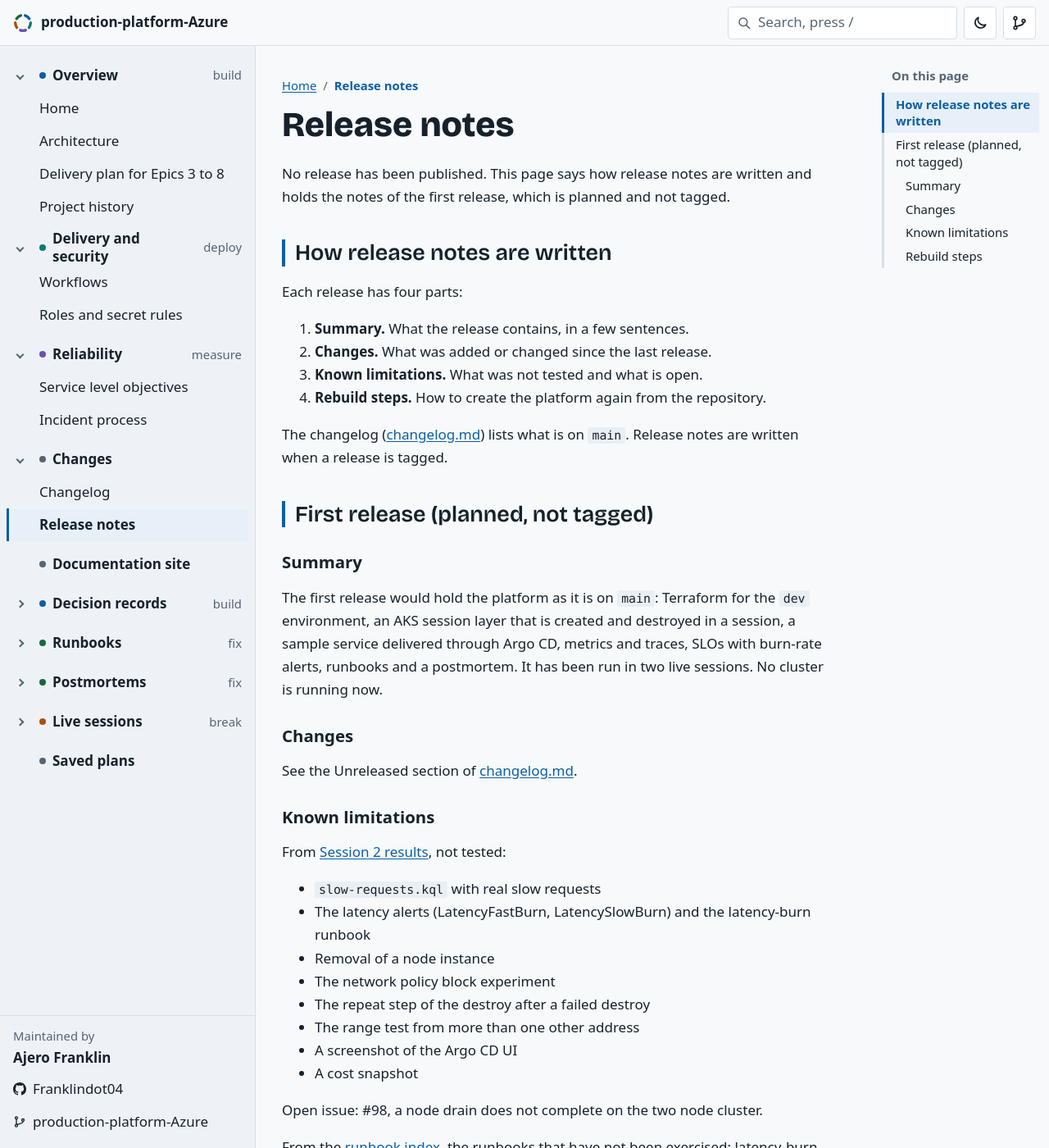
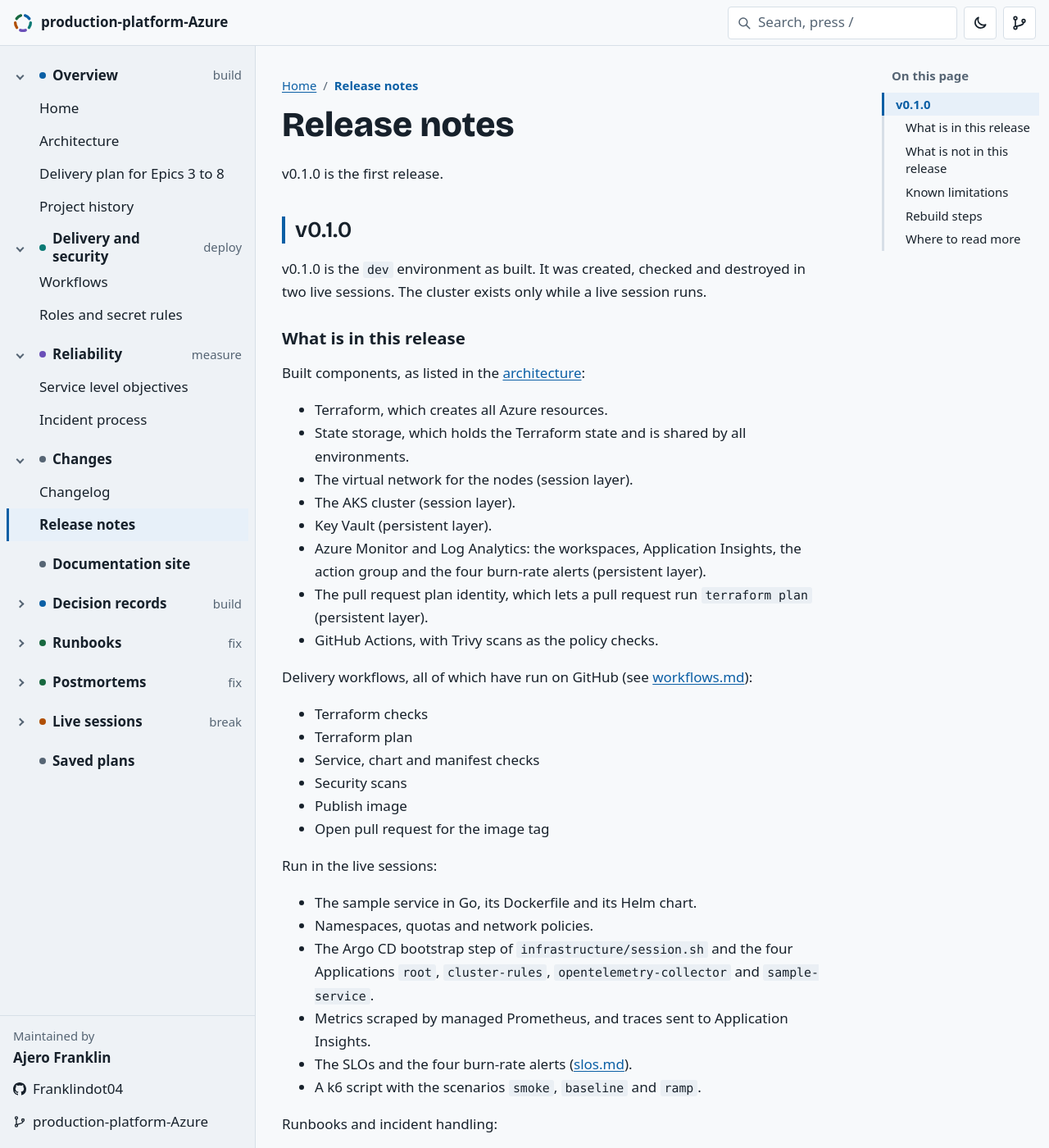
Before and after one commit to Franklindot04/production-platform-Azure, a Jekyll site: the page built from docs/release-notes.md, in a window 1280 px wide and 1400 px high. Shown: the whole window at 82% size. Built offline with Jekyll 4.4.1, drawn with Linux system fonts in a browser that asks for light colours; some web fonts are replaced; our own code applies the rules of GitHub Pages for plain Markdown files; some of the changed text lies outside the part shown.

Commit message:
write the v0.1.0 release notes and name it in the changelog and on the home page (#51)

```diff
--- a/docs/release-notes.md
+++ b/docs/release-notes.md
@@ -1,50 +1,82 @@
 # Release notes
 
-No release has been published. This page says how release notes are written and holds the notes of the first release, which is planned and not tagged.
+v0.1.0 is the first release.
 
-## How release notes are written
+## v0.1.0
 
-Each release has four parts:
+v0.1.0 is the `dev` environment as built. It was created, checked and destroyed in two live sessions. The cluster exists only while a live session runs.
 
-1. **Summary.** What the release contains, in a few sentences.
-2. **Changes.** What was added or changed since the last release.
-3. **Known limitations.** What was not tested and what is open.
-4. **Rebuild steps.** How to create the platform again from the repository.
+### What is in this release
 
-The changelog ([changelog.md](changelog.md)) lists what is on `main`. Release notes are written when a release is tagged.
+Built components, as listed in the [architecture](architecture.md):
 
-## First release (planned, not tagged)
+- Terraform, which creates all Azure resources.
+- State storage, which holds the Terraform state and is shared by all environments.
+- The virtual network for the nodes (session layer).
+- The AKS cluster (session layer).
+- Key Vault (persistent layer).
+- Azure Monitor and Log Analytics: the workspaces, Application Insights, the action group and the four burn-rate alerts (persistent layer).
+- The pull request plan identity, which lets a pull request run `terraform plan` (persistent layer).
+- GitHub Actions, with Trivy scans as the policy checks.
 
-### Summary
+Delivery workflows, all of which have run on GitHub (see [workflows.md](workflows.md)):
 
-The first release would hold the platform as it is on `main`: Terraform for the `dev` environment, an AKS session layer that is created and destroyed in a session, a sample service delivered through Argo CD, metrics and traces, SLOs with burn-rate alerts, runbooks and a postmortem. It has been run in two live sessions. No cluster is running now.
+- Terraform checks
+- Terraform plan
+- Service, chart and manifest checks
+- Security scans
+- Publish image
+- Open pull request for the image tag
 
-### Changes
+Run in the live sessions:
 
-See the Unreleased section of [changelog.md](changelog.md).
+- The sample service in Go, its Dockerfile and its Helm chart.
+- Namespaces, quotas and network policies.
+- The Argo CD bootstrap step of `infrastructure/session.sh` and the four Applications `root`, `cluster-rules`, `opentelemetry-collector` and `sample-service`.
+- Metrics scraped by managed Prometheus, and traces sent to Application Insights.
+- The SLOs and the four burn-rate alerts ([slos.md](slos.md)).
+- A k6 script with the scenarios `smoke`, `baseline` and `ramp`.
+
+Runbooks and incident handling:
+
+- Ten runbooks ([runbooks/README.md](runbooks/README.md)). Three were exercised in Session 2: availability-burn, bad-image-tag and node-drain.
+- An incident process with a severity table ([incident-process.md](incident-process.md)).
+- A postmortem template and one postmortem ([postmortems/README.md](postmortems/README.md)).
+
+Decision records: ADR 0001 to ADR 0030, listed on the [home page](index.md).
+
+Results of the live sessions:
+
+- [Session 1 results](sessions/session-1-results.md): Gate A and Gate B passed, and the four Applications were Synced and Healthy.
+- [Session 2 results](sessions/session-2-results.md): the new cluster reached Healthy in 772 seconds with no manual step after bootstrap, and the baseline and ramp load runs had 0 failed requests.
+
+### What is not in this release
+
+- Dashboards are planned. Only the query files exist.
+- Saved searches for the KQL files are planned.
+- An alert for missing data is planned.
+- The budget with alerts for `dev` is set in Azure. Defining it in Terraform is planned.
+- The environments `staging` and `prod` are planned.
 
 ### Known limitations
 
-From [Session 2 results](sessions/session-2-results.md), not tested:
-
-- `slow-requests.kql` with real slow requests
-- The latency alerts (LatencyFastBurn, LatencySlowBurn) and the latency-burn runbook
-- Removal of a node instance
-- The network policy block experiment
-- The repeat step of the destroy after a failed destroy
-- The range test from more than one other address
-- A screenshot of the Argo CD UI
-- A cost snapshot
-
-Open issue: #98, a node drain does not complete on the two node cluster.
-
-From the [runbook index](runbooks/README.md), the runbooks that have not been exercised: latency-burn, pod-not-ready, argocd-drift, network-policy-blocks-service, key-vault-mount-fails, image-pull-refused and session-leftovers.
-
-Other limits are in [architecture.md](architecture.md): the 4 vCPU regional quota, the two node pool, and `staging` and `prod`, which are planned.
+- #98: a node drain does not complete on the two node cluster. Seven pods stay Pending, because the remaining node has insufficient CPU.
+- #89: `session.sh down --yes` repeats the destroy once after a wait. The repeat has not been run against a failed destroy.
+- #88: `monitoring/logs/slow-requests.kql` has not been run with real slow requests.
+- #41: the latency alerts LatencyFastBurn and LatencySlowBurn have not been tested. The availability alerts fired and sent mail.
+- #46: seven of the ten runbooks have not been exercised: latency-burn, pod-not-ready, argocd-drift, network-policy-blocks-service, key-vault-mount-fails, image-pull-refused and session-leftovers.
+- #40: dashboards are not built. Dashboards as code are reduced to the query files that Session 2 needs.
+- #52: no cost snapshot was taken in Session 2.
+- Removal of a node instance has not been tested.
+- The network policy block experiment has not been run.
+- The range test used one other address. No second address was tried.
+- A screenshot of the Argo CD UI has not been taken.
+- The image tag bump pull request has not been tested.
+- The regional quota is 4 vCPU, and the node pool has two nodes ([architecture.md](architecture.md)).
 
 ### Rebuild steps
 
-The run sheet is in [session-2.md](sessions/session-2.md). The commands and the settings they need are in the [infrastructure README](https://github.com/Franklindot04/production-platform-Azure/blob/main/infrastructure/README.md).
+The run sheet is in [session-2.md](sessions/session-2.md). The commands and the settings they need are in `infrastructure/README.md` in the repository.
 
 1. Check that nothing remains: `./infrastructure/session.sh check` exits 0.
 2. Set the authorized range in `TF_VAR_api_authorized_ip_ranges` and the admin group in `TF_VAR_cluster_admin_group_object_id`. Both are set at run time and are not stored.
@@ -54,4 +86,6 @@ The run sheet is in [session-2.md](sessions/session-2.md). The commands and the
 6. Wait until the four Applications are Synced and Healthy and `/healthz` answers 200 on the ingress.
 7. Tear down: `./infrastructure/session.sh down`, then `./infrastructure/session.sh down --yes`, then `./infrastructure/session.sh check`. The session ends when `check` exits 0.
 
-In Session 2 the new cluster reached Healthy with no manual step after bootstrap, 772 seconds after the start.
+### Where to read more
+
+The full list of changes is in the [changelog](changelog.md). The sessions are documented in [Session 1](sessions/session-1.md), [Session 1 results](sessions/session-1-results.md), [Session 2](sessions/session-2.md) and [Session 2 results](sessions/session-2-results.md).
```
Also changed, not shown: docs/index.md (+1 -1 lines), docs/changelog.md.
